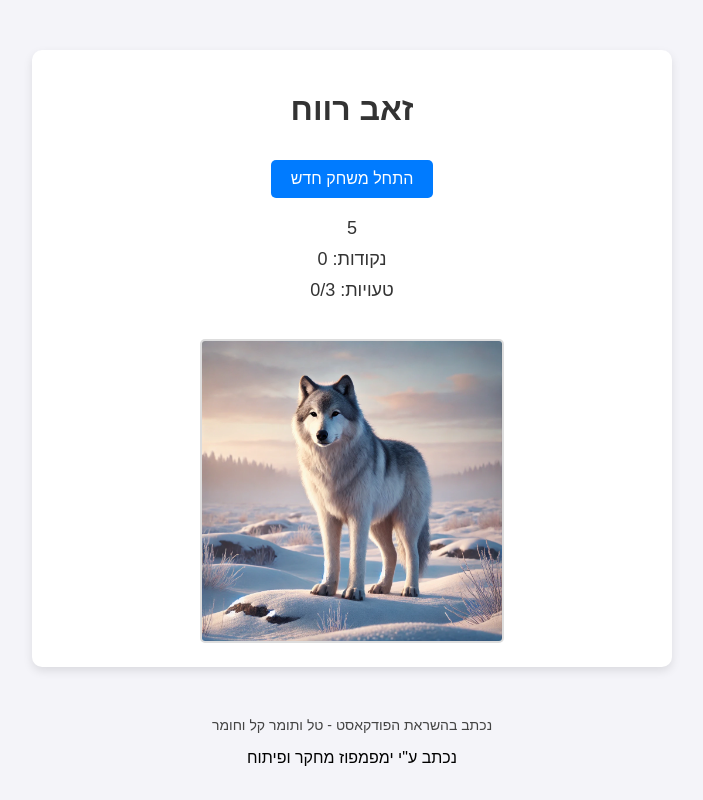
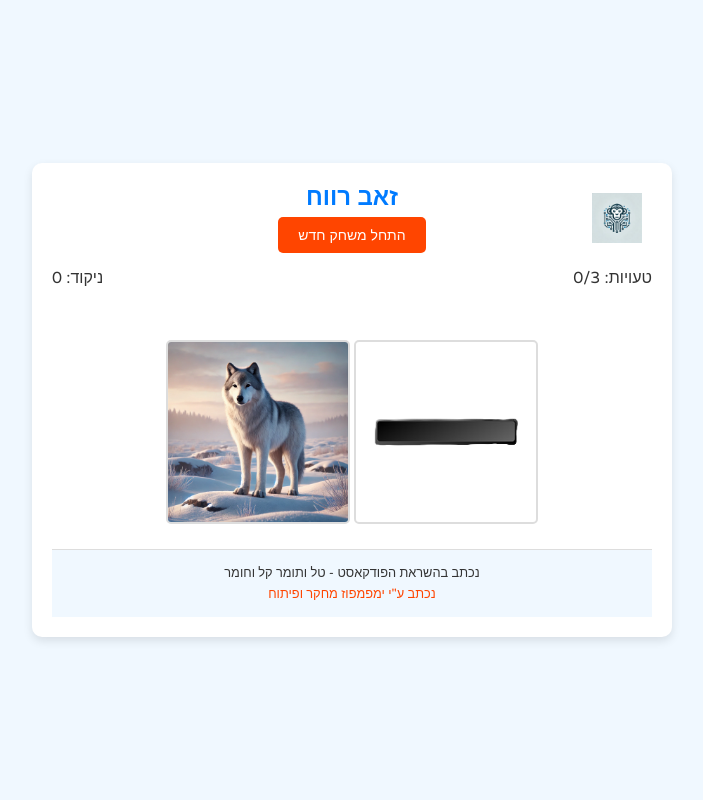
Before and after one commit to nadavWeisler/ZeevRevach, a plain HTML site: page index.html in a window 1280 px wide. Shown: the whole page, without its empty margins (288-991 px from the left). Drawn offline with Linux system fonts and the light colour scheme.

Commit message:
Continue

```diff
--- a/index.html
+++ b/index.html
@@ -5,34 +5,47 @@
     <meta charset="UTF-8">
     <meta name="viewport" content="width=device-width, initial-scale=1.0">
     <meta name="theme-color" content="#000000">
+    <link rel="apple-touch-icon" href="img/icon-192x192.png">
     <link rel="manifest" href="manifest.json">
     <link rel="stylesheet" href="style.css">
+    <link href="https://fonts.googleapis.com/css2?family=Varela+Round&display=swap" rel="stylesheet">
     <title>זאב רווח</title>
 </head>
 
 <body>
-    <div id="game-container">
-        <h1>זאב רווח</h1>
-        <div>
-            <button id="reset">התחל משחק חדש</button>
+    <div id="game-container" class="game-wrapper">
+        <header class="game-header">
+            <h1 class="game-title">זאב רווח</h1>
+            <img src="img/logo.png" alt="Company Logo" class="company-logo">
+            <div class="game-controls">
+                <button id="reset" class="game-button">התחל משחק חדש</button>
+            </div>
+        </header>
+
+        <div class="game-stats">
+            <div id="panel" class="stats-panel">
+                <p id="score" class="stat-item">ניקוד: 0</p>
+                <p id="timer" class="stat-item timer">5</p>
+                <p id="strikes" class="stat-item">טעויות: 0/3</p>
+            </div>
         </div>
-        <p id="timer">5</p>
-        <p id="score">נקודות: 0</p>
-        <p id="strikes">טעויות: 0/3</p>
-        <p id="error-message"></p>
-        <img id="image" src="img/wolfs/wolf1.png" alt="Game Image">
+
+        <div id="error-container" class="error-container">
+            <p id="error-message" class="error-text"></p>
+        </div>
+
+        <div class="game-display">
+            <img id="image" class="main-image" src="img/wolfs/wolf1.png" alt="Game Image">
+            <img id="space-img" class="space-indicator" src="img/spacebar.png" alt="Space Bar Image">
+        </div>
+
+        <footer class="game-footer">
+            <p class="footer-text">נכתב בהשראת הפודקאסט - טל ותומר קל וחומר</p>
+            <p class="footer-text developer">נכתב ע"י ימפמפוז מחקר ופיתוח</p>
+        </footer>
     </div>
 
     <script src="script.js"></script>
-
-    <footer id="footer-thanks">
-        <p>נכתב בהשראת הפודקאסט - טל ותומר קל וחומר</p>
-    </footer>
-
-    <footer id="footer-developer">
-        <p>נכתב ע"י ימפמפוז מחקר ופיתוח</p>
-    </footer>
-
 </body>
 
 </html>
--- a/script.js
+++ b/script.js
@@ -23,6 +23,7 @@ const timerElement = document.getElementById('timer');
 const errorElement = document.getElementById('error-message');
 const errorSound = new Audio('error.mp3');
 const resetButton = document.getElementById('reset');
+const spaceButton = document.getElementById('space-img')
 
 // Function to get a random image
 function getRandomImage() {
@@ -37,9 +38,12 @@ function getRandomImage() {
 // Function to show an error message
 function showErrorMessage(message) {
     errorElement.textContent = message;
-    errorElement.style.opacity = 1;
+    const errorContainer = document.getElementById('error-container');
+    errorContainer.style.opacity = 1; // Show the error container
+    errorElement.style.opacity = 1; // Ensure the error text is visible
     setTimeout(() => {
-        errorElement.style.opacity = 0; // Fade out the error
+        errorContainer.style.opacity = 0; // Hide the error container after 2 seconds
+        errorElement.style.opacity = 0; // Hide the error text
     }, 2000);
 }
 
@@ -56,6 +60,9 @@ function updateGame() {
     const randomImage = getRandomImage();
     imageElement.src = randomImage.src;
     imageElement.dataset.isWolf = randomImage.isWolf; // Store whether it's a wolf
+
+    // Show the timer when the game starts
+    timerElement.style.display = 'block';
 
     // Reset the countdown timer
     countdown = 5;
@@ -87,9 +94,9 @@ function updateGame() {
     }, 1000);
 }
 
-// Function to handle key press
-function handleKeyPress(event) {
-    if (event.code === 'Space' && !spacePressed && !isPaused) {
+// Function to handle spacebar action
+function handleSpacebarAction() {
+    if (!spacePressed && !isPaused) {
         // Trigger action on initial Spacebar press
         spacePressed = true;
         clearInterval(timerInterval); // Stop the timer
@@ -101,12 +108,19 @@ function handleKeyPress(event) {
             strikes++;
             strikesElement.textContent = `טעויות: ${strikes}/${maxStrikes}`;
             errorSound.play();
-            showErrorMessage('Incorrect! This was not a wolf!');
+            showErrorMessage('טעות, זה לא זאב!');
             if (strikes >= maxStrikes) {
                 endGame();
                 return;
             }
         }
+    }
+}
+
+// Function to handle key press
+function handleKeyPress(event) {
+    if (event.code === 'Space') {
+        handleSpacebarAction();
     }
 }
 
@@ -127,8 +141,9 @@ function resetGame() {
     strikesElement.textContent = `טעויות: 0/${maxStrikes}`;
     timerElement.textContent = `${countdown}`;
     clearInterval(timerInterval);
-    isPaused = true;
+    isPaused = false;
     spacePressed = false;
+    updateGame(); // Start the game immediately after reset
 }
 
 // Initialize the game and button event listeners
@@ -136,4 +151,8 @@ document.addEventListener('DOMContentLoaded', () => {
     document.addEventListener('keydown', handleKeyPress); // Listen for key presses
     document.addEventListener('keyup', handleKeyRelease); // Listen for key releases
     resetButton.addEventListener('click', resetGame);
+    spaceButton.addEventListener('click', () => {
+        handleSpacebarAction();
+        handleKeyRelease({ code: 'Space' }); // Simulate key release after click
+    });
 });
--- a/style.css
+++ b/style.css
@@ -1,93 +1,157 @@
 body {
-    font-family: Arial, sans-serif;
+    font-family: 'Varela Round', sans-serif; /* Updated to a game-like font that supports Hebrew */
     text-align: center;
-    background-color: #f4f4f9;
+    background-color: #f0f8ff; /* Light blue background */
+    color: #333; /* Darker text for contrast */
     margin: 0;
     padding: 0;
+    display: flex;
+    justify-content: center;
+    align-items: center;
+    min-height: 100vh; /* Use min-height for better mobile support */
 }
 
-#game-container {
-    max-width: 600px;
-    margin: 50px auto;
+.game-wrapper {
+    max-width: 600px; /* Fixed max-width for desktop */
+    width: 90%; /* Use percentage for better responsiveness */
+    margin: 0 auto; /* Center horizontally */
     padding: 20px;
-    background-color: white;
+    background-color: #ffffff; /* White background for the game container */
     border-radius: 10px;
-    box-shadow: 0 4px 10px rgba(0, 0, 0, 0.1);
+    box-shadow: 0 4px 10px rgba(0, 0, 0, 0.1); /* Softer shadow */
+    position: relative; /* For positioning the logo */
 }
 
-h1 {
-    color: #333;
+.game-header {
+    position: relative; /* Allows positioning of child elements */
+    margin-bottom: 10px; /* Decreased margin */
 }
 
-button {
-    padding: 10px 20px;
-    margin: 10px;
-    font-size: 16px;
-    color: white;
-    background-color: #007bff;
+.company-logo {
+    position: absolute;
+    top: 10px;
+    right: 10px;
+    width: 50px; /* Adjust size for desktop */
+    height: auto;
+}
+
+.game-title {
+    color: #007bff; /* Bright blue for the title */
+    font-size: 1.5em; /* Adjusted font size for better fit */
+    margin: 0;
+}
+
+.game-controls {
+    margin-top: 5px; /* Decreased margin */
+}
+
+.game-button {
+    padding: 10px 20px; /* Adjusted padding for touch targets */
+    font-size: 14px; /* Adjusted font size */
+    color: #ffffff; /* White text for buttons */
+    background-color: #ff4500; /* Bright orange for buttons */
     border: none;
     border-radius: 5px;
     cursor: pointer;
+    transition: background-color 0.3s ease;
 }
 
-button:hover {
-    background-color: #0056b3;
+.game-button:hover {
+    background-color: #e63900; /* Darker orange on hover */
 }
 
-#error-message {
-    color: red;
+.game-stats {
+    display: flex;
+    justify-content: space-around;
+    margin-bottom: 10px; /* Decreased margin */
+}
+
+.stats-panel {
+    display: flex;
+    justify-content: space-between;
+    width: 100%;
+}
+
+.stat-item {
+    font-size: 1em; /* Adjusted font size */
+    margin: 5px 0; /* Adjusted margin for mobile */
+}
+
+.timer {
+    background-color: #ff4500; /* Bright color for visibility */
+    color: #ffffff; /* White text for contrast */
+    padding: 5px 10px;
+    border-radius: 5px;
+    font-size: 1em; /* Adjusted font size */
     font-weight: bold;
-    font-size: 18px;
-    margin-top: 10px;
+    box-shadow: 0 2px 5px rgba(0, 0, 0, 0.2); /* Subtle shadow for depth */
+    display: none; /* Initially hidden */
+}
+
+.error-container {
+    margin: 5px 0; /* Decreased margin */
+    padding: 10px;
+    background-color: #ffe6e6; /* Light red background for visibility */
+    border: 1px solid #ff4500; /* Match the theme color */
+    border-radius: 5px;
+    opacity: 0; /* Initially hidden */
+    transition: opacity 0.5s ease;
+}
+
+.error-text {
+    color: #ff4500; /* Match error text color with the theme */
+    font-weight: bold;
+    font-size: 1em; /* Adjusted font size */
+    margin: 0;
     opacity: 0;
     transition: opacity 0.5s ease;
-    text-align: center;
 }
 
-
-#timer, #score, #strikes {
-    font-size: 18px;
-    margin: 10px;
-    color: #333;
+.game-display {
+    margin-bottom: 10px; /* Decreased margin */
 }
 
-#image {
-    max-width: 300px;
+.main-image, .space-indicator {
+    max-width: 80%; /* Adjusted for mobile */
     height: auto;
-    margin-top: 20px;
     border: 2px solid #ddd;
     border-radius: 5px;
+    margin: 10px 0;
 }
 
-#footer-container {
-    display: flex;
-    flex-direction: column;
-    align-items: center;
-    justify-content: center;
-    padding: 10px 0;
-    background-color: #f9f9f9; /* Light, subtle background */
-    color: #666; /* Muted text color */
-    font-size: 14px;
-    border-top: 1px solid #ddd; /* Thin border for separation */
-    margin-top: 20px;
+.space-indicator {
+    cursor: pointer; /* Change cursor to pointer to indicate clickability */
+    transition: transform 0.2s ease, box-shadow 0.2s ease; /* Smooth transition for effects */
 }
 
-#footer-thanks p {
-    margin: 5px 0;
-    font-size: 14px;
-    color: #444; /* Slightly darker text for readability */
+.space-indicator:hover {
+    transform: scale(1.05); /* Slightly enlarge the image on hover */
+    box-shadow: 0 4px 8px rgba(0, 0, 0, 0.2); /* Add shadow on hover for depth */
 }
 
-#footer-developer button {
-    background-color: transparent;
-    color: #007bff;
-    border: none;
-    font-size: 14px;
-    cursor: pointer;
-    text-decoration: underline;
+.game-footer {
+    padding: 10px 0;
+    background-color: #f0f8ff; /* Match footer background with body */
+    color: #333; /* Darker text for contrast */
+    font-size: 0.8em; /* Adjusted font size */
+    border-top: 1px solid #ddd; /* Light border for separation */
 }
 
-#footer-developer button:hover {
-    color: #0056b3;
-    text-decoration: none; /* Remove underline on hover for a cleaner look */
+.footer-text {
+    margin: 5px 0;
 }
+
+.footer-text.developer {
+    color: #ff4500; /* Match developer text color with the theme */
+}
+
+/* Media query for larger screens */
+@media (min-width: 768px) {
+    .game-stats {
+        flex-direction: row; /* Align items in a row on larger screens */
+    }
+
+    .main-image, .space-indicator {
+        max-width: 30%; /* Adjusted for larger screens */
+    }
+}
```
Also changed, not shown: img/logo.png (added), img/spacebar.png (added).
